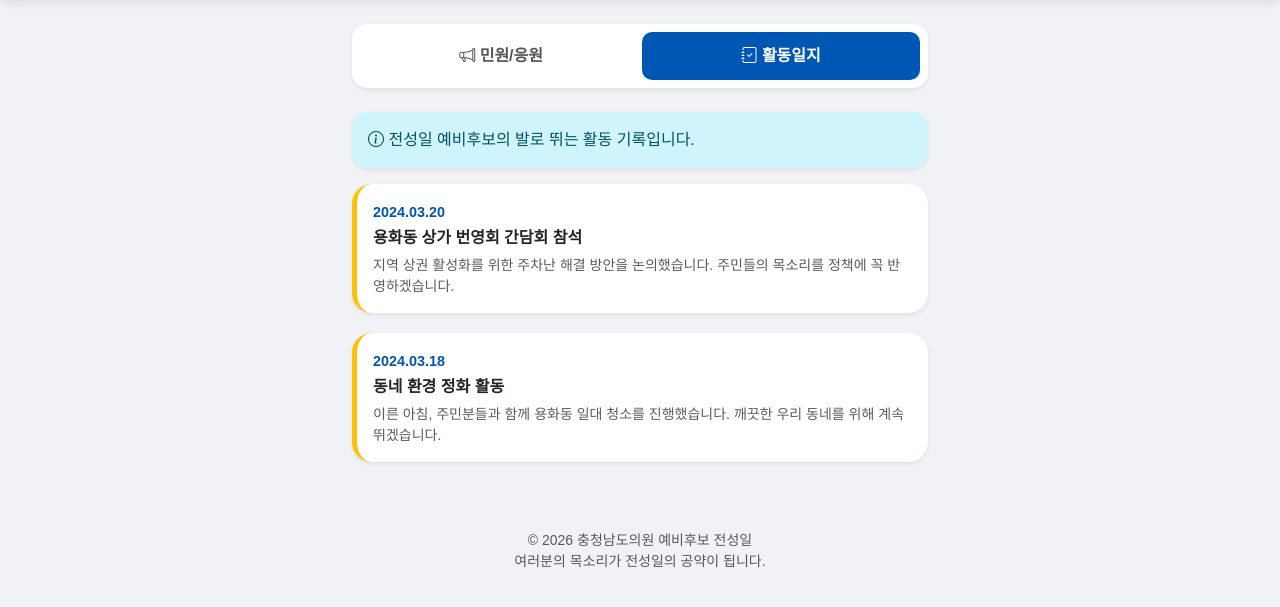
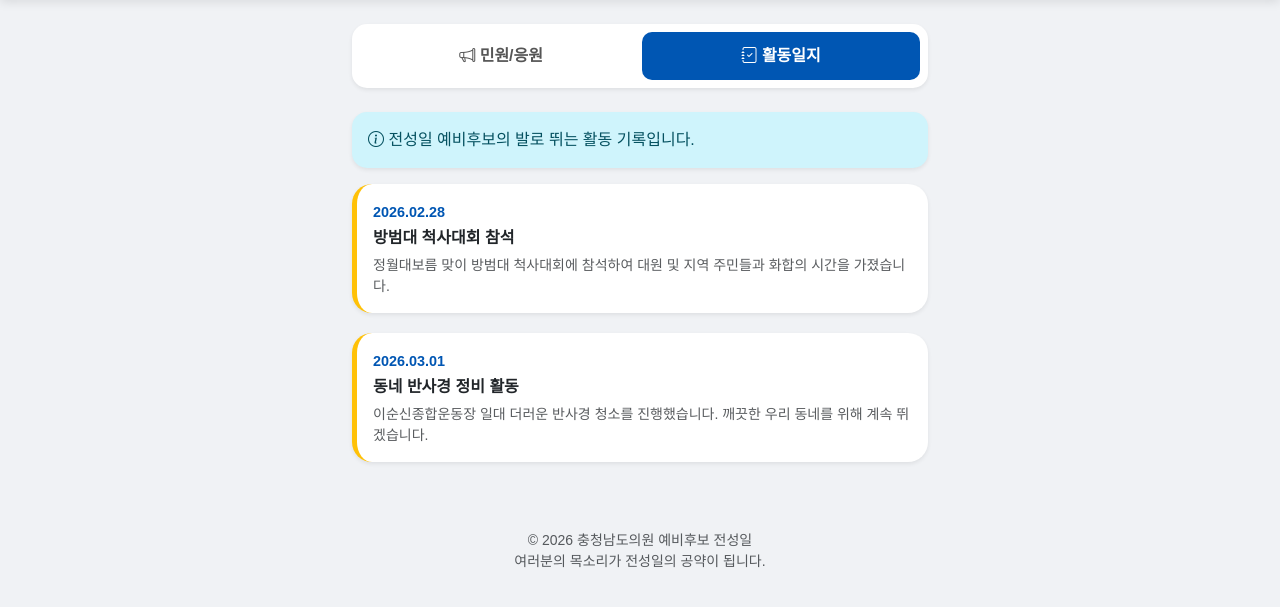
Before and after one commit to 302lkll-dev/peolplegood, a Flask app: page / in a window 1280 px wide, after a click on "활동일지". Shown: the part 69-676 px from the top of the page. Run offline with Flask 3, Linux system fonts and the light colour scheme; data that the repository does not hold is empty.

Commit message:
Update index.html

```diff
--- a/templates/index.html
+++ b/templates/index.html
@@ -90,17 +90,17 @@
 
                 <div class="card log-card shadow-sm">
                     <div class="card-body">
-                        <span class="log-date">2024.03.20</span>
-                        <h6 class="fw-bold mt-1">용화동 상가 번영회 간담회 참석</h6>
-                        <p class="small text-muted mb-0">지역 상권 활성화를 위한 주차난 해결 방안을 논의했습니다. 주민들의 목소리를 정책에 꼭 반영하겠습니다.</p>
+                        <span class="log-date">2026.02.28</span>
+                        <h6 class="fw-bold mt-1">방범대 척사대회 참석</h6>
+                        <p class="small text-muted mb-0">정월대보름 맞이 방범대 척사대회에 참석하여 대원 및 지역 주민들과 화합의 시간을 가졌습니다.</p>
                     </div>
                 </div>
 
                 <div class="card log-card shadow-sm">
                     <div class="card-body">
-                        <span class="log-date">2024.03.18</span>
-                        <h6 class="fw-bold mt-1">동네 환경 정화 활동</h6>
-                        <p class="small text-muted mb-0">이른 아침, 주민분들과 함께 용화동 일대 청소를 진행했습니다. 깨끗한 우리 동네를 위해 계속 뛰겠습니다.</p>
+                        <span class="log-date">2026.03.01</span>
+                        <h6 class="fw-bold mt-1">동네 반사경 정비 활동</h6>
+                        <p class="small text-muted mb-0">이순신종합운동장 일대 더러운 반사경 청소를 진행했습니다. 깨끗한 우리 동네를 위해 계속 뛰겠습니다.</p>
                     </div>
                 </div>
             </div>
```
